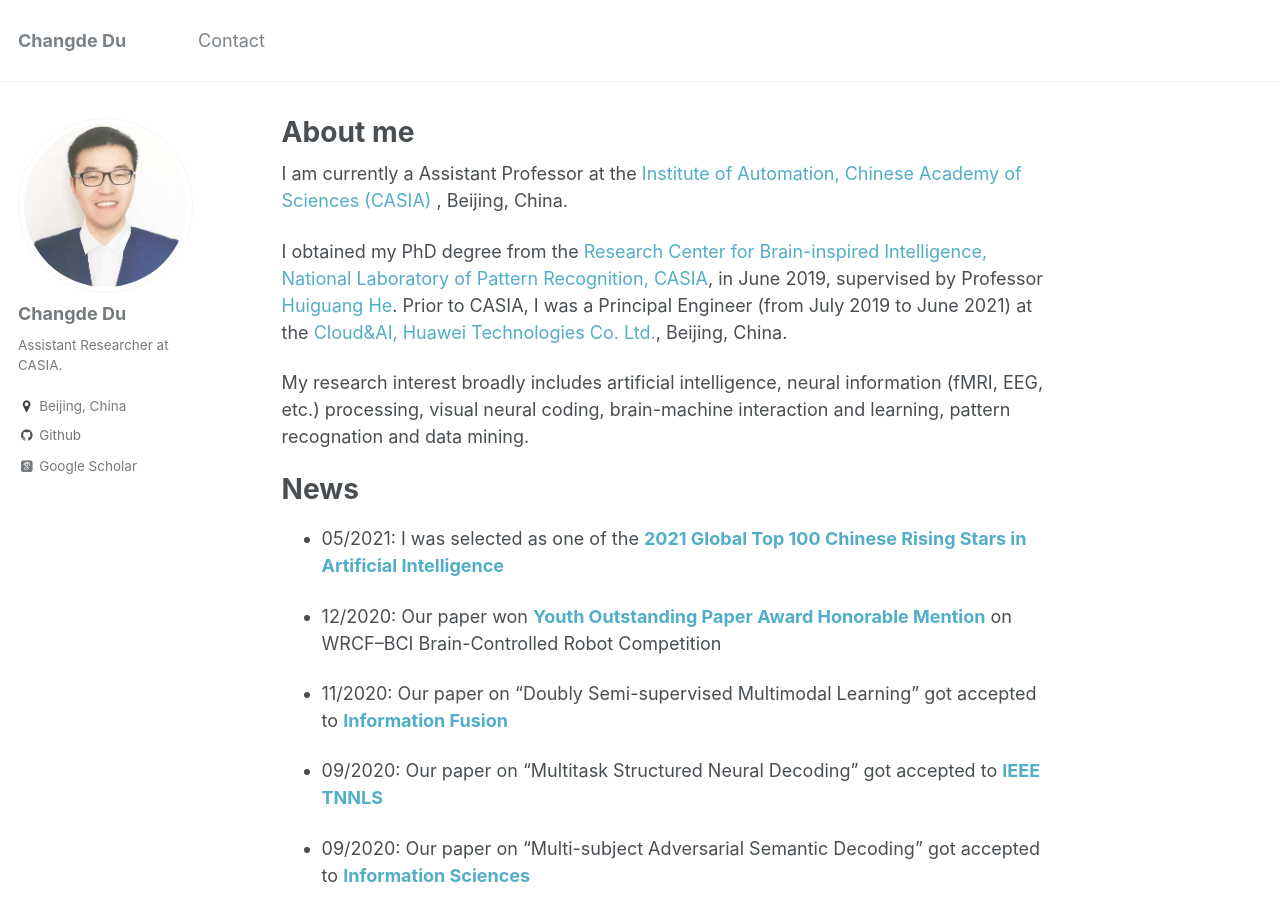
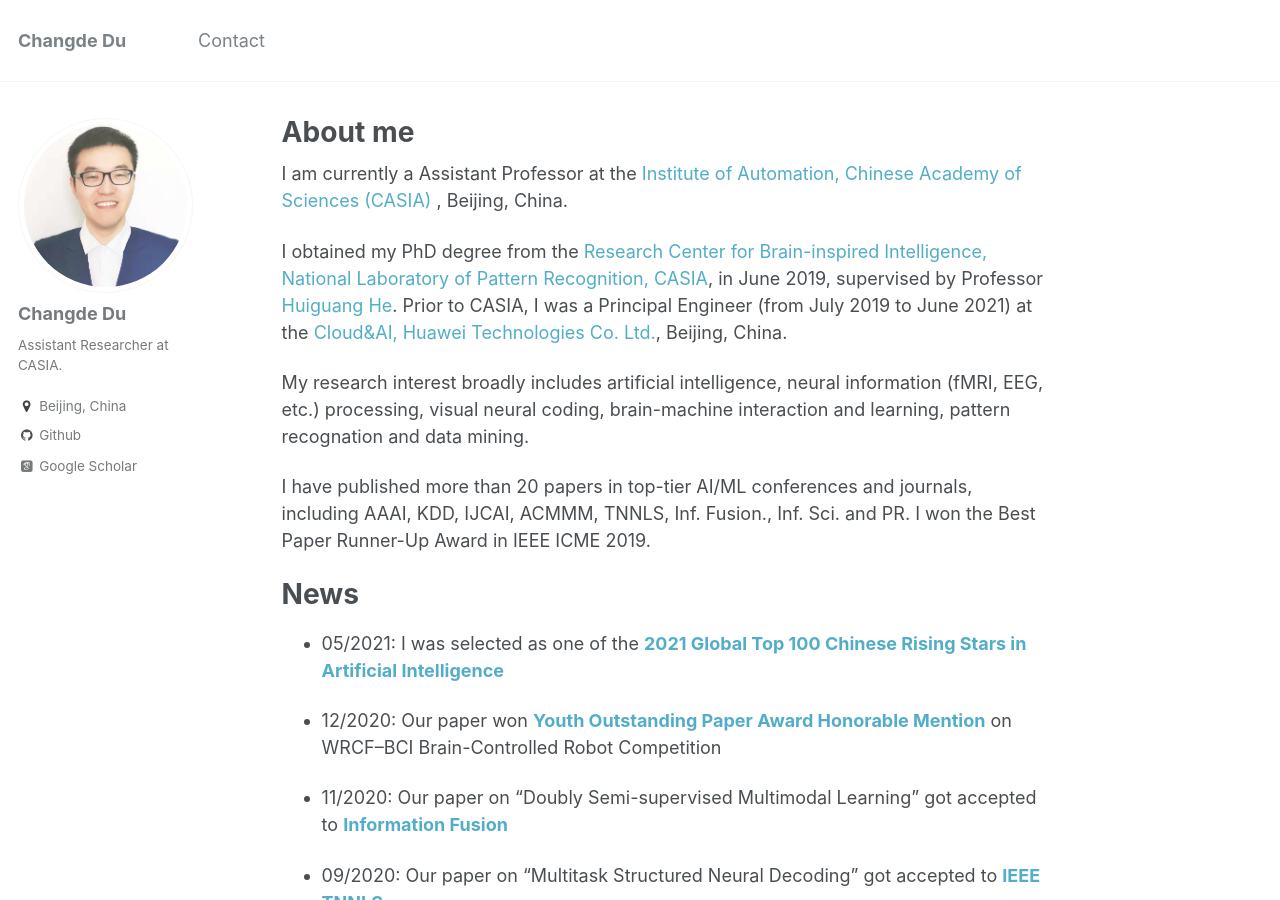
Before and after one commit to ChangdeDu/changdedu.github.io, a Jekyll site: the page built from _pages/about.md, in a window 1280 px wide and 900 px high. Built offline with Jekyll 4.4.1, drawn with Linux system fonts in a browser that asks for light colours; some web fonts are replaced.

Commit message:
Create about.md

```diff
--- a/_pages/about.md
+++ b/_pages/about.md
@@ -15,6 +15,8 @@ I am currently a Assistant Professor at the [Institute of Automation, Chinese Ac
 I obtained my PhD degree from the [Research Center for Brain-inspired Intelligence, National Laboratory of Pattern Recognition, CASIA](https://bii.ia.ac.cn/), in June 2019, supervised by Professor [Huiguang He](http://www.ia.cas.cn/sourcedb_ia_cas/cn/iaexpert/200908/t20090804_2310528.html). Prior to CASIA, I was a Principal Engineer (from July 2019 to June 2021) at the [Cloud&AI, Huawei Technologies Co. Ltd.](https://www.huaweicloud.com/intl/zh-cn/about/index.html), Beijing, China.
 
 My research interest broadly includes artificial intelligence, neural information (fMRI, EEG, etc.) processing, visual neural coding, brain-machine interaction and learning, pattern recognation and data mining.
+
+I have published more than 20 papers in top-tier AI/ML conferences and journals, including AAAI, KDD, IJCAI, ACMMM, TNNLS, Inf. Fusion., Inf. Sci. and PR. I won the Best Paper Runner-Up Award in IEEE ICME 2019.
 
 # News
 - 05/2021: I was selected as one of the [**2021 Global Top 100 Chinese Rising Stars in Artificial Intelligence**](https://xueshu.baidu.com/usercenter/index/aischolar)
```
